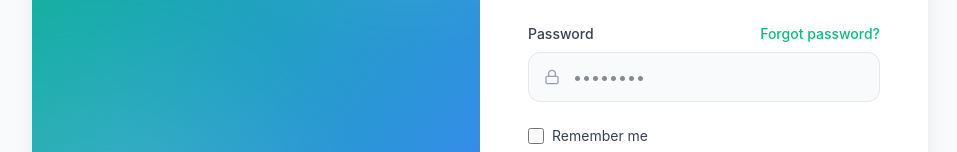
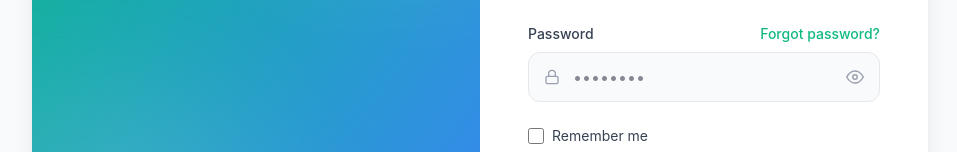
Before and after one commit to p-susmita22/crm-project, a React (Vite) app in the folder frontend/: page /admin/login in a window 1280 px wide. Shown: the part 384-536 px from the top of the page, without its empty margins (160-1117 px from the left). Built offline with nearby package versions, Linux system fonts and the light colour scheme; no server answers.

Commit message:
feat: add password visibility toggle to login and signup pages

```diff
--- a/frontend/src/pages/AdminSignup.jsx
+++ b/frontend/src/pages/AdminSignup.jsx
@@ -3,13 +3,14 @@ import { useNavigate, Link } from 'react-router-dom';
 import { AuthContext } from '../context/AuthContext';
 import api from '../api/axios';
 import { toast } from 'react-hot-toast';
-import { FiMail, FiLock, FiUser, FiUserPlus } from 'react-icons/fi';
+import { FiMail, FiLock, FiUser, FiUserPlus, FiEye, FiEyeOff } from 'react-icons/fi';
 
 const AdminSignup = () => {
   const [name, setName] = useState('');
   const [email, setEmail] = useState('');
   const [phone, setPhone] = useState('');
   const [password, setPassword] = useState('');
+  const [showPassword, setShowPassword] = useState(false);
   const [isSubmitting, setIsSubmitting] = useState(false);
 
   const { user, setUser } = useContext(AuthContext);
@@ -130,7 +131,7 @@ const AdminSignup = () => {
                 <FiLock className="text-gray-400" />
               </div>
               <input
-                type="password"
+                type={showPassword ? 'text' : 'password'}
                 required
                 minLength="6"
                 maxLength="8"
@@ -138,9 +139,16 @@ const AdminSignup = () => {
                 title="Password must be 6 to 8 characters, start with a capital letter and contain at least one special character"
                 value={password}
                 onChange={(e) => setPassword(e.target.value)}
-                className="block w-full pl-11 pr-4 py-3 bg-gray-50 dark:bg-gray-700/50 border border-gray-200 dark:border-gray-600 rounded-xl text-gray-900 dark:text-white focus:ring-2 focus:ring-primary focus:border-transparent transition-all"
+                className="block w-full pl-11 pr-11 py-3 bg-gray-50 dark:bg-gray-700/50 border border-gray-200 dark:border-gray-600 rounded-xl text-gray-900 dark:text-white focus:ring-2 focus:ring-primary focus:border-transparent transition-all"
                 placeholder="••••••••"
               />
+              <button
+                type="button"
+                onClick={() => setShowPassword(!showPassword)}
+                className="absolute inset-y-0 right-0 pr-4 flex items-center text-gray-400 hover:text-gray-600 dark:hover:text-gray-200"
+              >
+                {showPassword ? <FiEyeOff size={18} /> : <FiEye size={18} />}
+              </button>
             </div>
           </div>
 
--- a/frontend/src/pages/Login.jsx
+++ b/frontend/src/pages/Login.jsx
@@ -1,7 +1,7 @@
 import React, { useState, useContext, useEffect } from 'react';
 import { useNavigate, useLocation, Link } from 'react-router-dom';
 import { AuthContext } from '../context/AuthContext';
-import { FiMail, FiLock, FiLogIn, FiShield, FiUsers } from 'react-icons/fi';
+import { FiMail, FiLock, FiLogIn, FiShield, FiUsers, FiEye, FiEyeOff } from 'react-icons/fi';
 import { toast } from 'react-hot-toast';
 import multimaartLogo from '../assets/multimaart-logo.png';
 import api from '../api/axios';
@@ -16,6 +16,7 @@ const Login = () => {
   const loginType      = isAdminPath ? 'Admin' : 'Employee';
   const [email, setEmail]           = useState('');
   const [password, setPassword]     = useState('');
+  const [showPassword, setShowPassword] = useState(false);
   const [isSubmitting, setIsSubmitting] = useState(false);
 
   const from = location.state?.from?.pathname;
@@ -150,15 +151,22 @@ const Login = () => {
                 <FiLock className="text-gray-400" />
               </div>
               <input
-                type="password"
+                type={showPassword ? 'text' : 'password'}
                 required
                 minLength="6"
                 maxLength="8"
                 value={password}
                 onChange={(e) => setPassword(e.target.value)}
-                className="block w-full pl-11 pr-4 py-3 bg-gray-50 dark:bg-gray-700/50 border border-gray-200 dark:border-gray-600 rounded-xl text-gray-900 dark:text-white focus:ring-2 focus:ring-primary focus:border-transparent transition-all outline-none"
+                className="block w-full pl-11 pr-11 py-3 bg-gray-50 dark:bg-gray-700/50 border border-gray-200 dark:border-gray-600 rounded-xl text-gray-900 dark:text-white focus:ring-2 focus:ring-primary focus:border-transparent transition-all outline-none"
                 placeholder="••••••••"
               />
+              <button
+                type="button"
+                onClick={() => setShowPassword(!showPassword)}
+                className="absolute inset-y-0 right-0 pr-4 flex items-center text-gray-400 hover:text-gray-600 dark:hover:text-gray-200"
+              >
+                {showPassword ? <FiEyeOff size={18} /> : <FiEye size={18} />}
+              </button>
             </div>
           </div>
 
```
